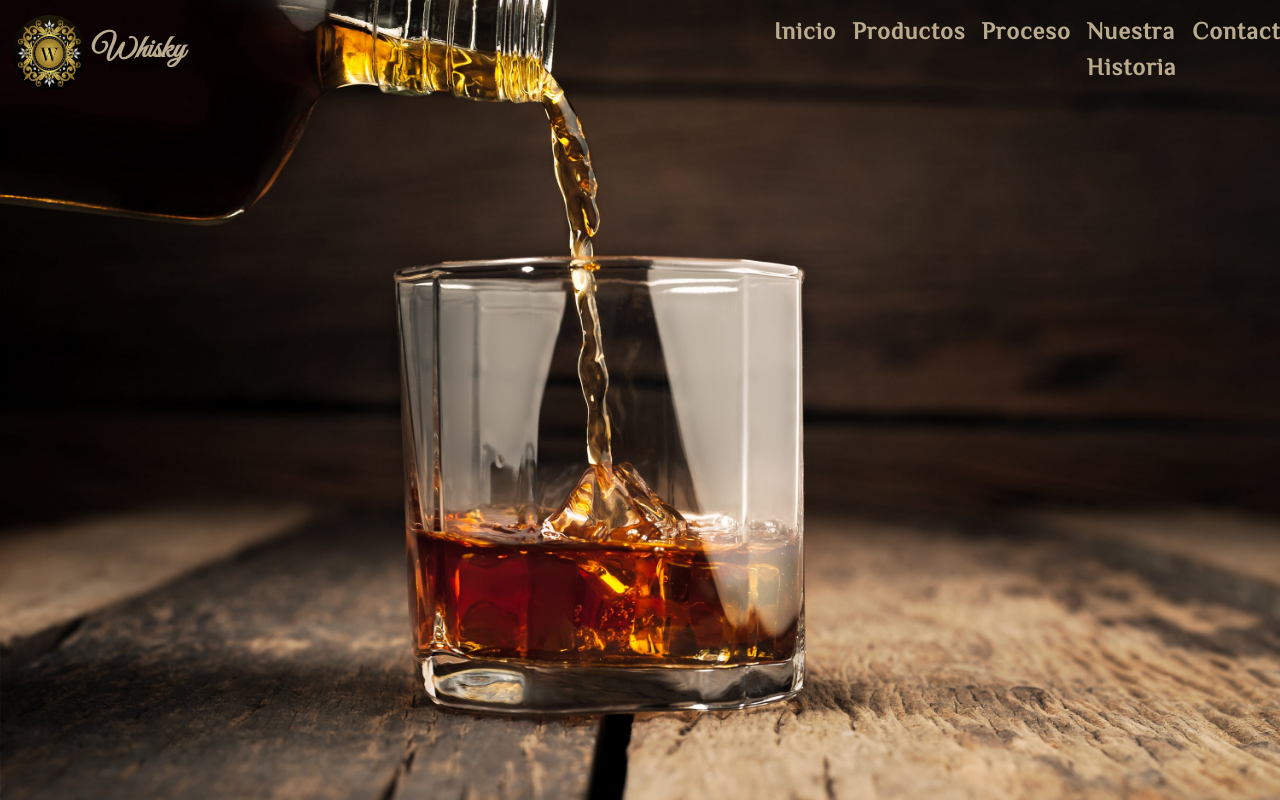
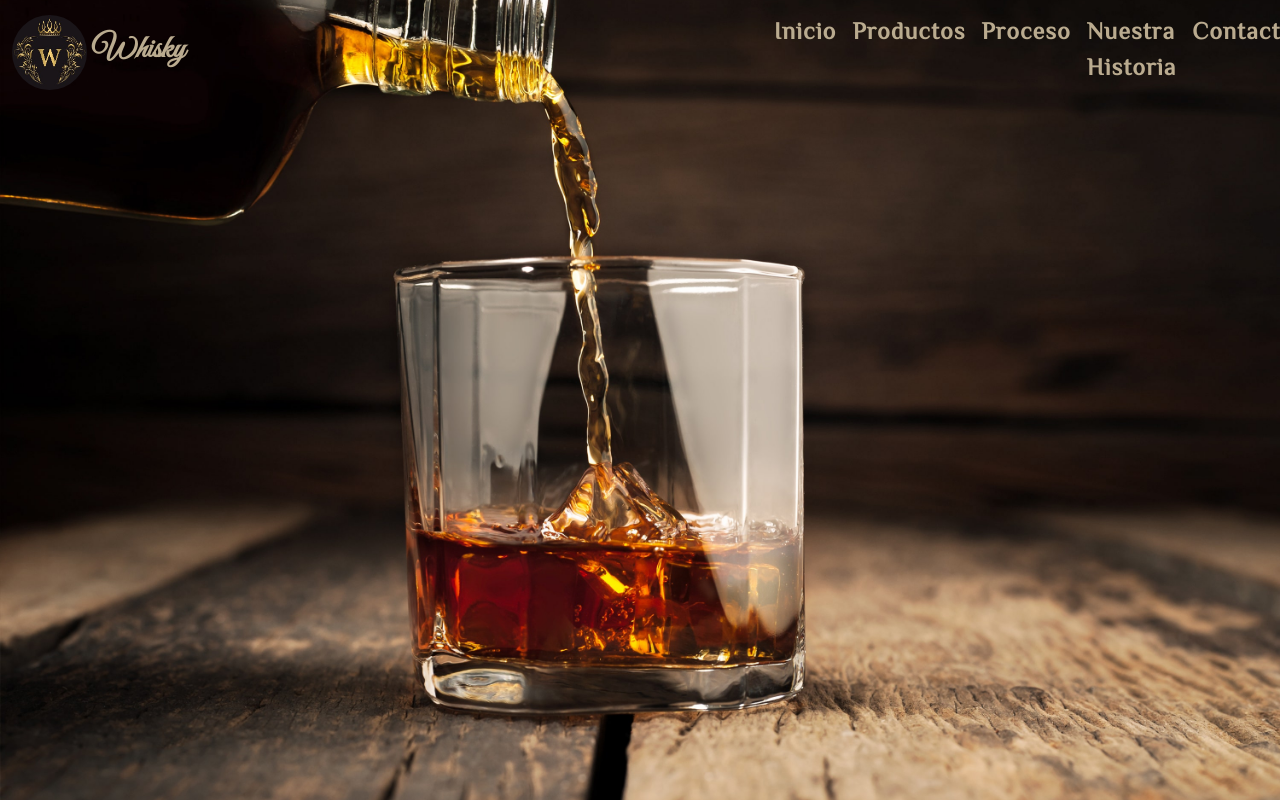
Before and after one commit to matiiezequiiel/Whisky_Aguirre_Matias, a website: page index.html in a window 1280 px wide. Shown: the top 800 px of the page. Drawn offline with nearby package versions, Linux system fonts and the light colour scheme.

Commit message:
diseño cabecera

```diff
--- a/index.html
+++ b/index.html
@@ -17,7 +17,7 @@
         <nav class="navbar navbar-expand-lg navbar-light" id="menu" >
           <div class="container-fluid">
             <a class="navbar-brand" href="./index.html">
-              <img src="./assets/pngtree-luxury-gold-hotel-letter-w-logo-image_530034.jpg" alt="logo" width="75" height="75" class="d-inline align-text-center" style="border-radius:50%;">
+              <img src="./assets/istockphoto-1249615342-170667a.jpg" alt="logo" width="75" height="75" class="d-inline align-text-center" style="border-radius:50%;">
               <p class="d-inline fs-2 fw-bold pt-lg-3">Whisky</p>
             </a>
             <button class="navbar-toggler" type="button" data-bs-toggle="collapse" data-bs-target="#navbarSupportedContent" aria-controls="navbarSupportedContent" aria-expanded="false" aria-label="Toggle navigation">
```
